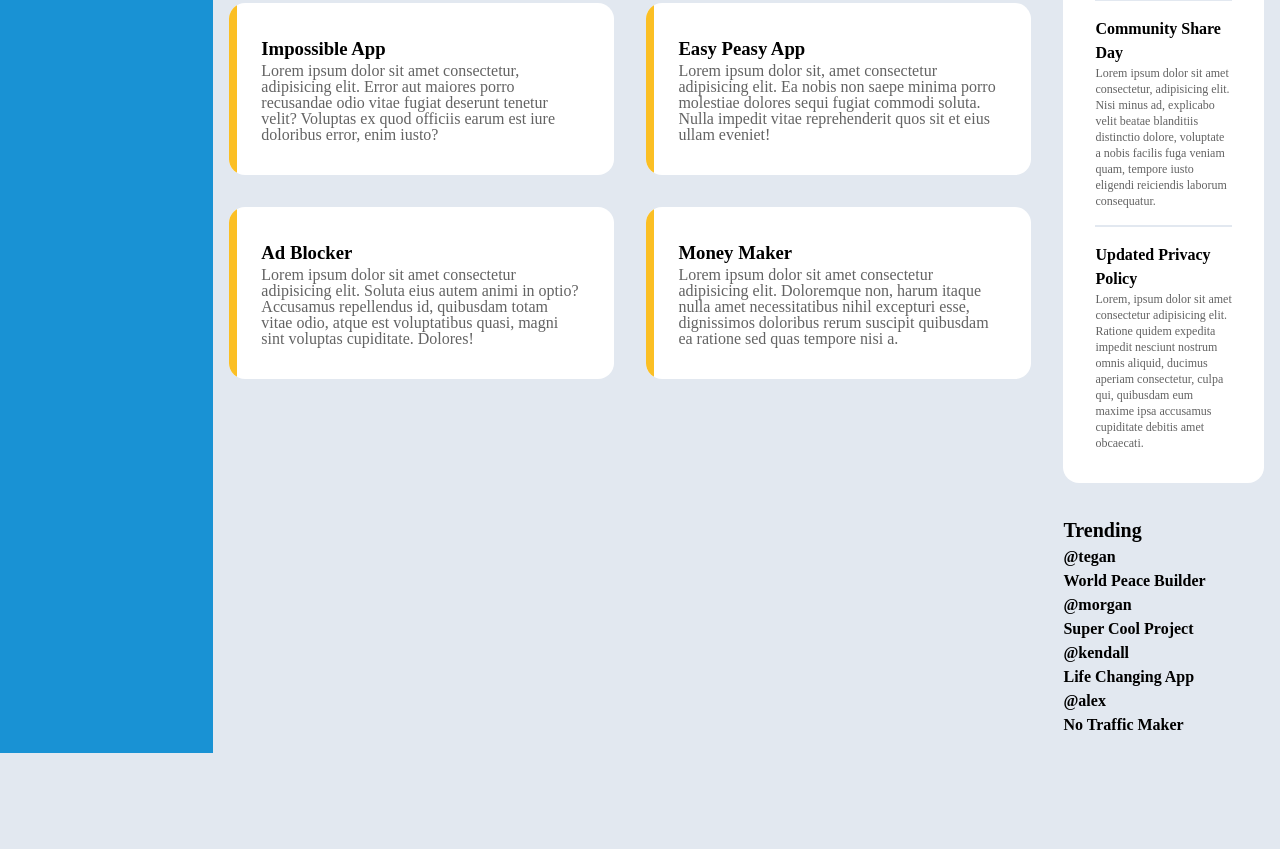
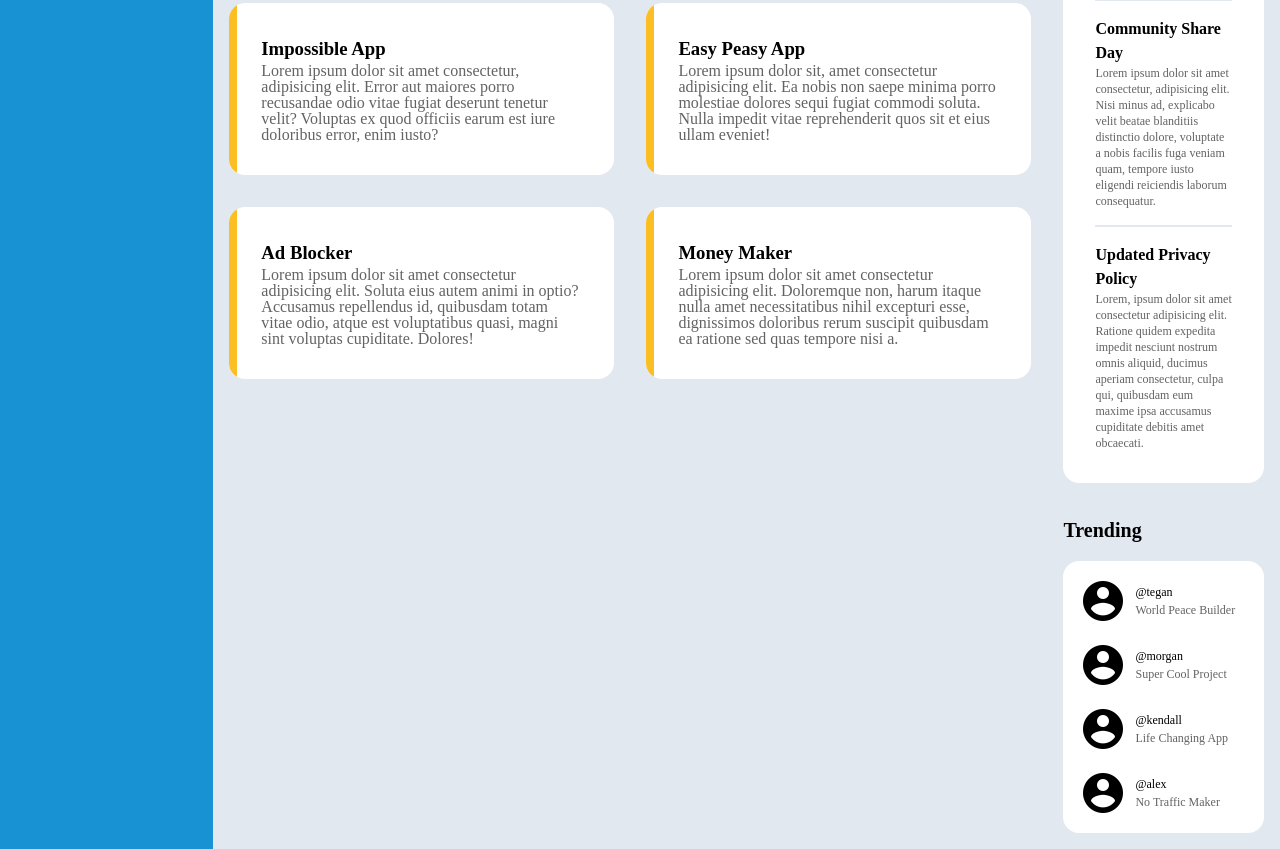
Before and after one commit to scorpi4n/TOP-admin-dashboard, a plain HTML site: page index.html in a window 1280 px wide. Shown: the part 495-1344 px from the top of the page. Before the commit the page ends 1248 px from the top, so only its background shows below. Drawn offline with Linux system fonts and the light colour scheme.

Commit message:
Style trending

```diff
--- a/index.html
+++ b/index.html
@@ -97,22 +97,32 @@
 		</div>
 		<div>
 			<h2>Trending</h2>
-			<div class="trending">
-				<div>
-					<div>
-						<p>@tegan</p>
+			<div class="trending grid">
+				<div class="flex">
+					<img src="./icons/account-circle-48px.png" alt="Profile picture." class="pfp">
+					<div class="flex">
+						<h2>@tegan</h2>
 						<p>World Peace Builder</p>
 					</div>
-					<div>
-						<p>@morgan</p>
+				</div>
+				<div class="flex">
+					<img src="./icons/account-circle-48px.png" alt="Profile picture." class="pfp">
+					<div class="flex">
+						<h2>@morgan</h2>
 						<p>Super Cool Project</p>
 					</div>
-					<div>
-						<p>@kendall</p>
+				</div>
+				<div class="flex">
+					<img src="./icons/account-circle-48px.png" alt="Profile picture." class="pfp">
+					<div class="flex">
+						<h2>@kendall</h2>
 						<p>Life Changing App</p>
 					</div>
+				</div>
+				<div class="flex">
+					<img src="./icons/account-circle-48px.png" alt="Profile picture." class="pfp">
 					<div>
-						<p>@alex</p>
+						<h2 class="flex">@alex</h2>
 						<p>No Traffic Maker</p>
 					</div>
 				</div>
--- a/style.css
+++ b/style.css
@@ -261,3 +261,32 @@ main h2 {
 	border-bottom: 2px solid var(--neutral-100);
 	padding-bottom: 1rem;
 }
+
+.trending {
+	background-color: var(--neutral-50);
+	border-radius: 1rem;
+	padding: 1rem;
+	margin-top: 1rem;
+	gap: 1rem;
+	font-weight: 500;
+}
+
+.trending>div {
+	gap: .5rem;
+	align-items: center;
+}
+
+.trending>div>div {
+	flex-direction: column;
+	justify-content: center;
+}
+
+.trending h2 {
+	font-weight: 500;
+	font-size: .75rem;
+}
+
+.trending p {
+	font-size: .75rem;
+	color: var(--neutral-500);
+}
```
